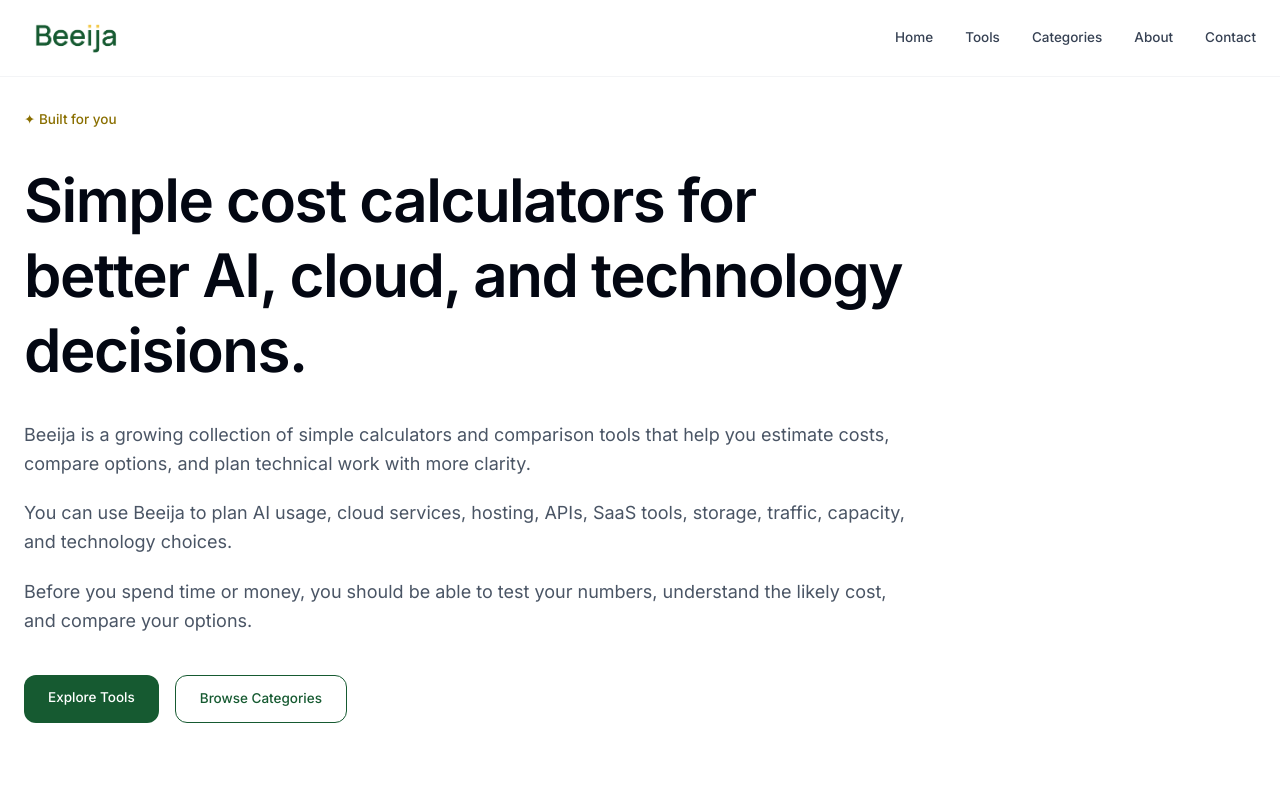
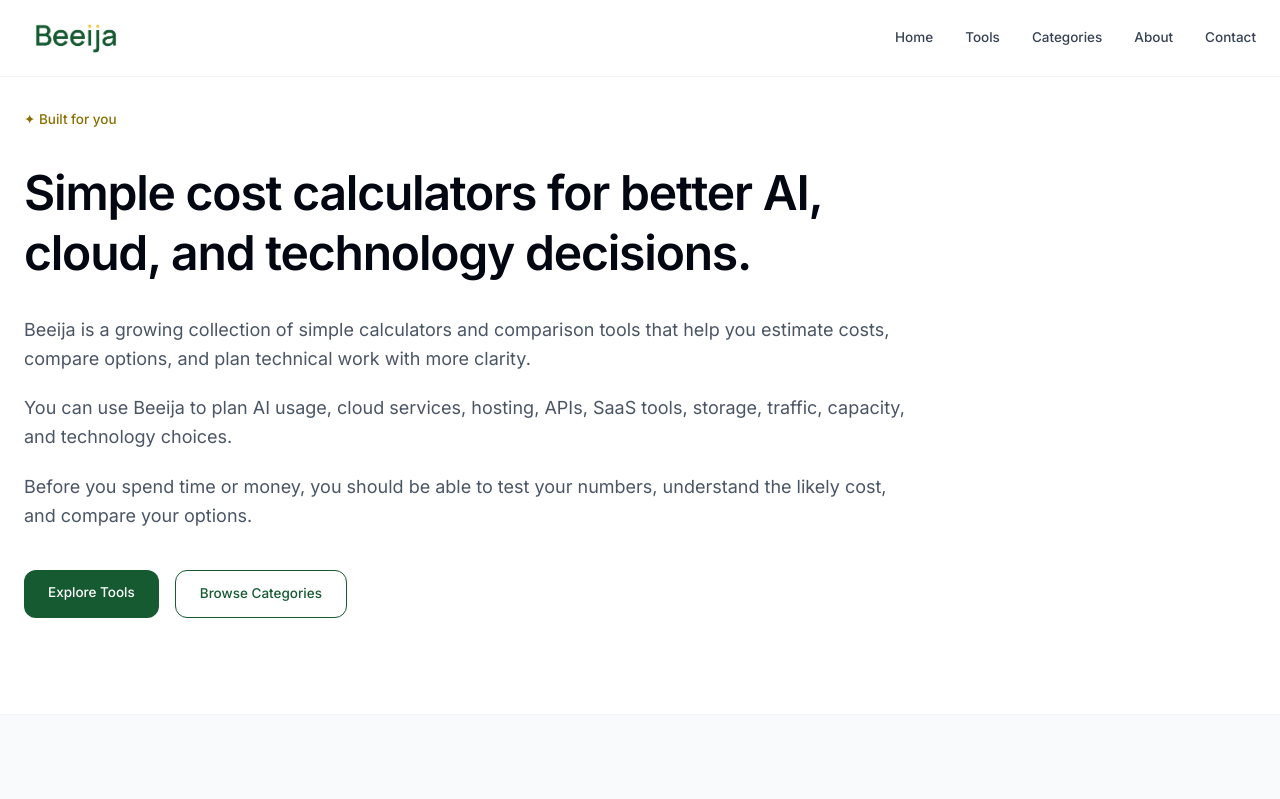
Before and after one commit to vaarunsonawwane-ops/beeija, a Next.js app: page / in a window 1280 px wide. Shown: the top 799 px of the page. Built offline with nearby package versions, Linux system fonts and the light colour scheme.

Commit message:
home page hero font size fixed

```diff
--- a/app/page.tsx
+++ b/app/page.tsx
@@ -97,7 +97,7 @@ export default function HomePage() {
             ✦ Built for you
           </p>
 
-          <h1 className="mt-8 text-4xl font-semibold tracking-tight text-gray-950 md:text-6xl md:leading-tight">
+          <h1 className="mt-8 text-4xl font-semibold tracking-tight text-gray-950 md:text-5xl md:leading-tight">
             Simple cost calculators for better AI, cloud, and technology
             decisions.
           </h1>
```
